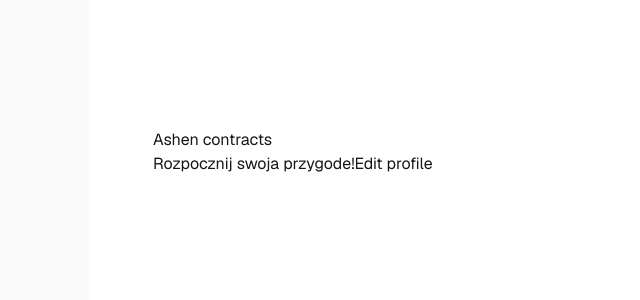
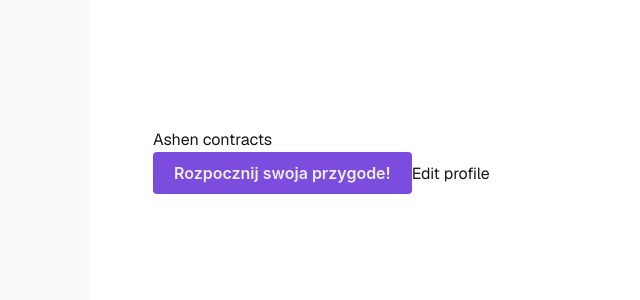
Before and after one commit to rafalciecwierz/ashen-contracts, a Next.js app in the folder apps/web/: page / in a window 1280 px wide. Shown: the top 300 px of the page, without its empty margins (167-807 px from the left). Built offline with nearby package versions, Linux system fonts and the light colour scheme.

Commit message:
fix: source tailwind for styling

```diff
--- a/apps/web/app/globals.css
+++ b/apps/web/app/globals.css
@@ -1,5 +1,6 @@
 @import "tailwindcss";
 @import "@ashen-contracts/ui/theme.css";
+@source "../../../packages/ui/src/**/*.{ts,tsx}";
 
 :root {
   --background: #ffffff;
```
